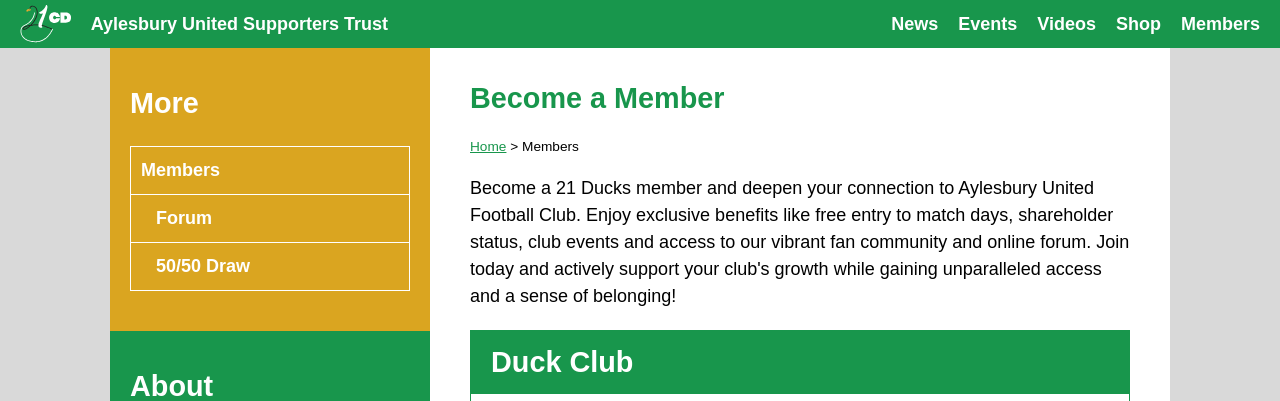
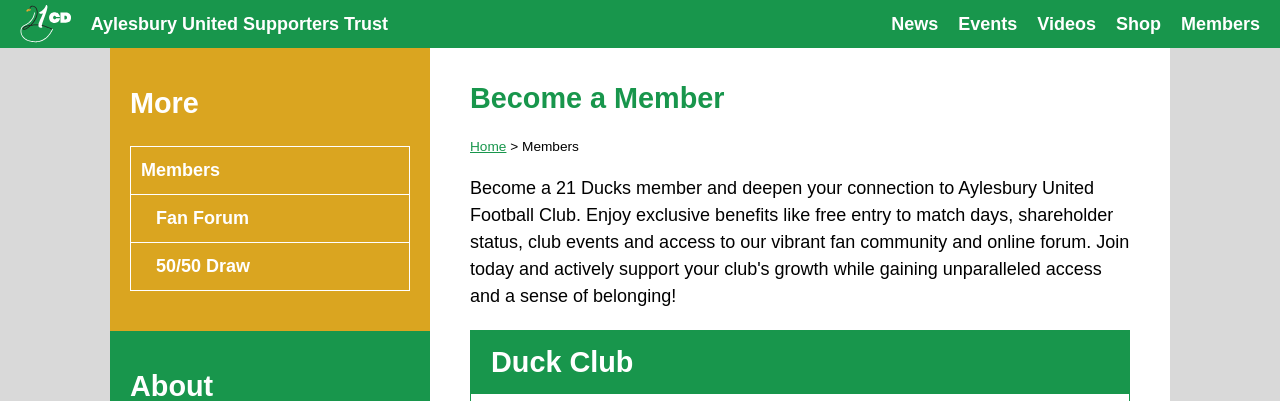
Before and after one commit to RobDWaller/21ducks.github.io, a Jekyll site: the page built from members.html, in a window 1280 px wide and 900 px high. Shown: the top 401 px of the window. Built offline with Jekyll 4.4.1, drawn with Linux system fonts in a browser that asks for light colours.

Commit message:
Amended members menu so it reads fan forum rather than just forum, this is clearer and aligns with the rest of the site.

```diff
--- a/_includes/members-menu.html
+++ b/_includes/members-menu.html
@@ -1,5 +1,5 @@
 <ul>
     <li><a href="/members.html">Members</a></li>
-    <li><a href="/members/forum.html">Forum</a></li>
+    <li><a href="/members/forum.html">Fan Forum</a></li>
     <li><a href="/members/5050.html">50/50 Draw</a></li>
 </ul>
```
